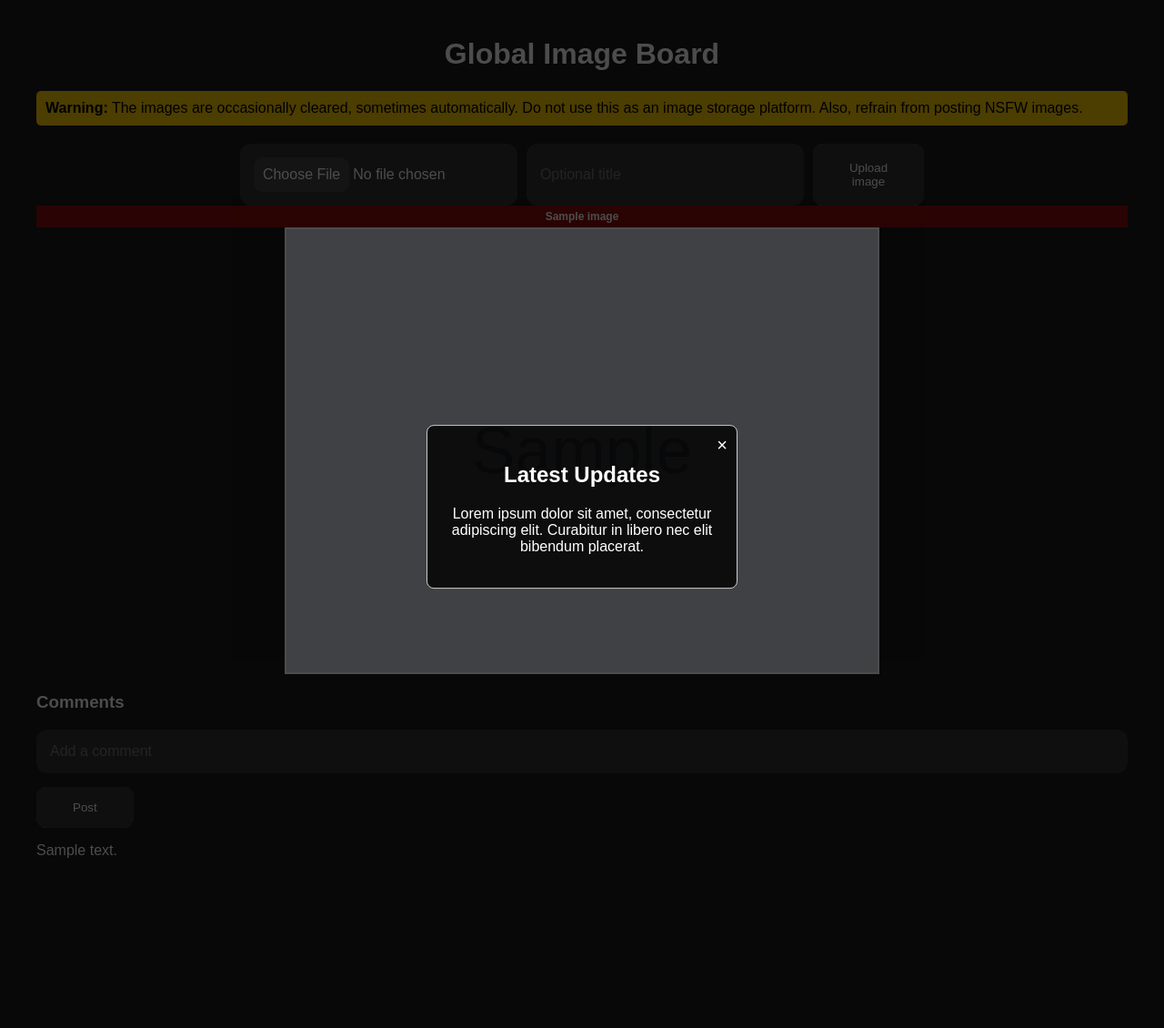
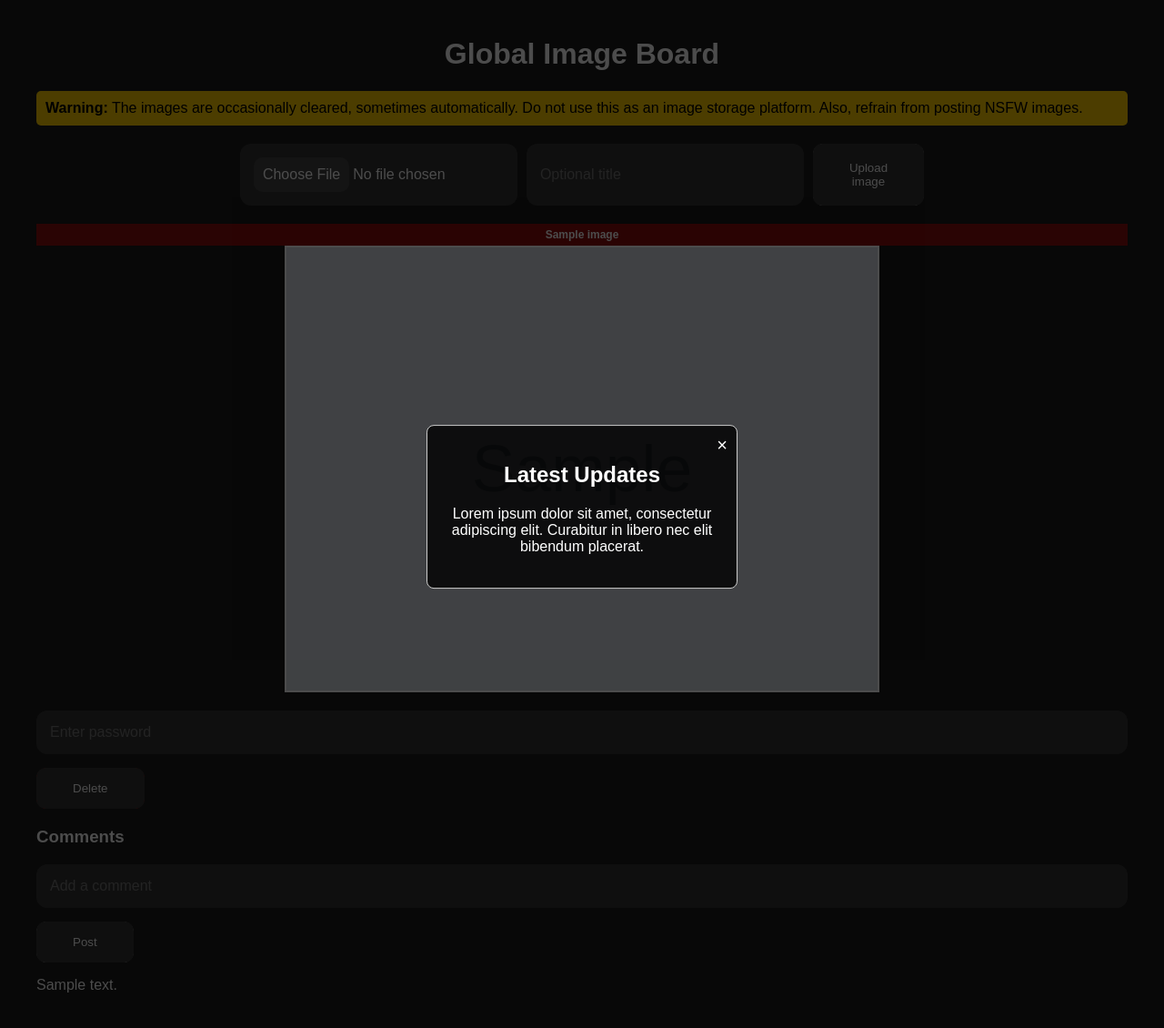
Before and after one commit to KorryKatti/Python-Image-Board, a Flask app: template templates/global.html in a window 1280 px wide. Shown: the part 38-1168 px from the top of the page at 91% size. Run offline with Flask 3, Linux system fonts and the light colour scheme; the template is opened without the code that fills it: most values are stand-ins (such as "Sample title", 1, 10 or a date in 2020); grey boxes marked "Sample" are stand-in pictures.

Commit message:
Added Delete Option and Password Field , Dealt with the redirect Issue aswell

```diff
--- a/main.py
+++ b/main.py
@@ -1,3 +1,4 @@
+from email.mime import image
 from flask import Flask, render_template, request, flash, redirect, url_for, send_file, jsonify
 import requests
 import json
@@ -75,6 +76,19 @@
         print(f"Error deleting image: {e}")
         flash('An unexpected error occurred. Please try again later.', 'error')
 
+def delete_global_image(image_index):
+    try:
+        uploaded_images = load_global_uploaded_images()
+        del uploaded_images[image_index]
+        save_global_uploaded_images(uploaded_images)
+        flash('Image has been deleted.', 'success')
+        return uploaded_images
+    except IndexError:
+        flash('Invalid image index.', 'error')
+    except Exception as e:
+        print(f"Error deleting image: {e}")
+        flash('An unexpected error occurred. Please try again later.', 'error')
+
 @app.route('/global')
 def global_page():
     uploaded_images = load_global_uploaded_images()
@@ -97,7 +111,8 @@
     except Exception as e:
         print(f"Error uploading image: {e}")
         flash('An unexpected error occurred. Please try again later.', 'error')
-    return redirect(url_for('index'))
+    # return redirect(url_for('index'))
+    return render_template('global.html', images=uploaded_images)
 
 @app.route('/add_global_comment/<int:image_index>', methods=['POST'])
 def add_global_comment(image_index):
@@ -122,7 +137,8 @@
     except Exception as e:
         print(f"Error adding comment: {e}")
         flash('An unexpected error occurred. Please try again later.', 'error')
-    return redirect(url_for('index'))
+    # return redirect(url_for('index'))
+    return render_template('global.html', images=uploaded_images)
 
 @app.route('/')
 def index():
@@ -197,6 +213,25 @@
 
     return redirect(url_for('index'))
 
+@app.route('/delete_global_image/<int:image_index>', methods=['POST'])
+def delete_global_image_with_password(image_index):
+    try:
+        password = request.form.get('password')
+        # Check if the provided password matches the expected password
+        if password == 'your':
+            uploaded_images= delete_global_image(image_index)
+            return render_template('global.html',images=uploaded_images)
+        else:
+            flash('Incorrect password.', 'error')
+            uploaded_images= load_global_uploaded_images()
+            return render_template('global.html',images=uploaded_images)
+    except Exception as e:
+        # Log the error or handle it appropriately
+        print(f"Error deleting image: {e}")
+        flash('An unexpected error occurred. Please try again later.', 'error')
+
+    # return redirect(url_for('/global'))
+    return render_template('global.html',images=uploaded_images)
 
 
 if __name__ == '__main__':
--- a/templates/global.html
+++ b/templates/global.html
@@ -114,8 +114,9 @@
             /* background-color: #1a1a1a; */
             justify-content: center;
             overflow: hidden;
-            /*  */
+            margin-bottom: 20px;
         }
+
 
         .upload-section form {
             display: flex;
@@ -126,7 +127,8 @@
         }
 
         input[type="file"],
-        input[type="text"] {
+        input[type="text"],
+        input[type="password"] {
             padding: 15px;
             border: none;
             outline: none;
@@ -173,9 +175,9 @@
 
         .btn::before {
             content: "";
-            background: linear-gradient(45deg,
+            /* background: linear-gradient(45deg,
                     #FF0000, #FF7300, #FFFb00, #48FF00,
-                    #00FFd5, #002bFF, #FF00c8, #FF0000);
+                    #00FFd5, #002bFF, #FF00c8, #FF0000); */
             position: absolute;
             top: -2px;
             left: -2px;
@@ -184,13 +186,13 @@
             width: calc(100%+4px);
             height: calc(100%+4px);
             filter: blur(8px);
-            animation: glowing 20s linear infinite;
+            /* animation: glowing 20s linear infinite; */
             transition: opacity .3s ease-in-out;
             border-radius: 10px;
             opacity: 1;
         }
 
-        @keyframes glowing {
+        /* @keyframes glowing {
             0% {
                 background-position: 0 0;
             }
@@ -202,7 +204,7 @@
             100% {
                 background-position: 0 0;
             }
-        }
+        } */
 
         .btn::after {
             content: "";
@@ -231,6 +233,10 @@
         }
         #global-comment-btn{
             margin-top: 15px;
+        }
+        #delete_btn{
+            margin-top: 15px;
+            background-color: red;
         }
         .image-container {
             margin-bottom: 20px;
@@ -268,6 +274,9 @@
         .comment-section ul li {
             margin-bottom: 5px;
         }
+        .delete_image{
+            margin-top: 20px;
+        }
     </style>
 </head>
 
@@ -302,11 +311,17 @@
 
 
 
-
+            <div class="image-section">
             {% for image in images %}
             <div class="image-container">
                 <div class="image-details">{{ image.title }}</div> <!-- Display title -->
                 <img src="{{ image.url }}" alt="Uploaded Image" height="650" width="650">
+                <div class="delete_image"></div>
+                    <form action="{{ url_for('delete_global_image_with_password', image_index=loop.index0) }}" method="post">
+                        <input type="password" name="password" placeholder="Enter password">
+                        <button type="submit"class="btn" id="delete_btn">Delete</button>
+                    </form>
+                </div>
                 <div class="comment-section">
                     <h3>Comments</h3>
                     <form action="{{ url_for('add_global_comment', image_index=loop.index0) }}" method="post">
@@ -321,6 +336,7 @@
                 </div>
             </div>
             {% endfor %}
+        </div>
         </div>
     </div>
 
```
